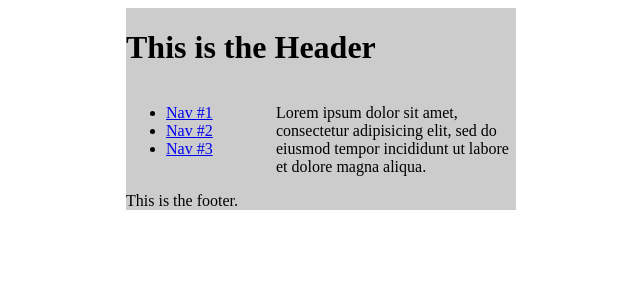
After one commit to hong19/fingly, a web app: file public/test.html in a window 1280 px wide. The commit adds this page. Shown: the top 300 px of the page, without its empty margins (319-959 px from the left). Run offline with its HTML, style and script files only (its server is not run), Linux system fonts and the light colour scheme.

Commit message:
css:using blueprint grid

```diff
--- /dev/null
+++ b/public/sass/test.scss
@@ -0,0 +1,18 @@
+$blueprint_grid_columns: 8;
+$blueprint_grid_width: 40px;
+
+@import "blueprint";
+
+.two-col {
+  @include container;
+  background-color: #cccccc;
+  #header, #footer {
+    @include column(8);
+  }
+  #sidebar {
+    @include column(3);
+  }
+  #content {
+    @include column(5, true);
+  }
+}
--- /dev/null
+++ b/public/stylesheets/test.css
@@ -0,0 +1,41 @@
+/* line 6, ../sass/test.scss */
+.two-col {
+  width: 390px;
+  margin: 0 auto;
+  overflow: hidden;
+  *zoom: 1;
+  background-color: #cccccc;
+}
+/* line 9, ../sass/test.scss */
+.two-col #header, .two-col #footer {
+  display: inline;
+  float: left;
+  margin-right: 10px;
+  width: 390px;
+}
+/* line 147, ../../../../../../var/lib/gems/1.9.1/gems/compass-0.12.6/frameworks/blueprint/stylesheets/blueprint/_grid.scss */
+* html .two-col #header, * html .two-col #footer {
+  overflow-x: hidden;
+}
+/* line 12, ../sass/test.scss */
+.two-col #sidebar {
+  display: inline;
+  float: left;
+  margin-right: 10px;
+  width: 140px;
+}
+/* line 147, ../../../../../../var/lib/gems/1.9.1/gems/compass-0.12.6/frameworks/blueprint/stylesheets/blueprint/_grid.scss */
+* html .two-col #sidebar {
+  overflow-x: hidden;
+}
+/* line 15, ../sass/test.scss */
+.two-col #content {
+  display: inline;
+  float: left;
+  margin-right: 0;
+  width: 240px;
+}
+/* line 147, ../../../../../../var/lib/gems/1.9.1/gems/compass-0.12.6/frameworks/blueprint/stylesheets/blueprint/_grid.scss */
+* html .two-col #content {
+  overflow-x: hidden;
+}
--- /dev/null
+++ b/public/test.html
@@ -0,0 +1,41 @@
+<!DOCTYPE html>
+<html>
+
+<head>
+    <link rel="stylesheet" href="stylesheets/test.css" type="text/css" media="screen, projection">
+
+
+</head>
+
+<body>
+<div class='two-col'>
+  <div id='header'>
+    <h1>This is the Header</h1>
+  </div>
+  <div id='sidebar'>
+    <ul>
+      <li>
+        <a href='#'>Nav #1</a>
+      </li>
+      <li>
+        <a href='#'>Nav #2</a>
+      </li>
+      <li>
+        <a href='#'>Nav #3</a>
+      </li>
+    </ul>
+  </div>
+  <div id='content'>
+    <p>
+      Lorem ipsum dolor sit amet,
+      consectetur adipisicing elit, sed do
+      eiusmod tempor incididunt ut labore et
+      dolore magna aliqua.
+    </p>
+  </div>
+  <div id='footer'>
+    This is the footer.
+  </div>
+</div>
+</body>
+</html>
```
Also changed, not shown: public/index.html (+12 -7 lines), public/sass/app.scss (+6 -20 lines), public/sass/layout.scss (added, +38 -0 lines), public/stylesheets/app.css (+27 -33 lines), public/stylesheets/layout.css (added, +81 -0 lines).
